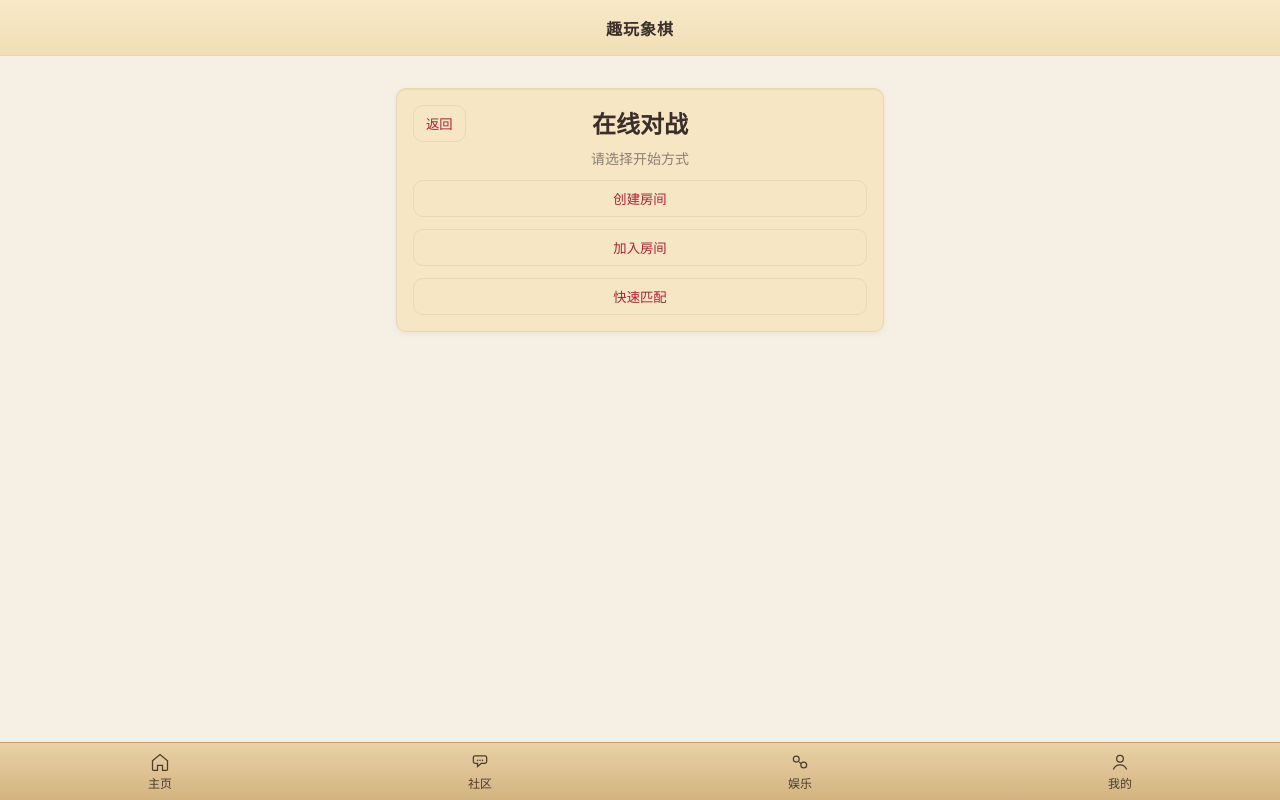
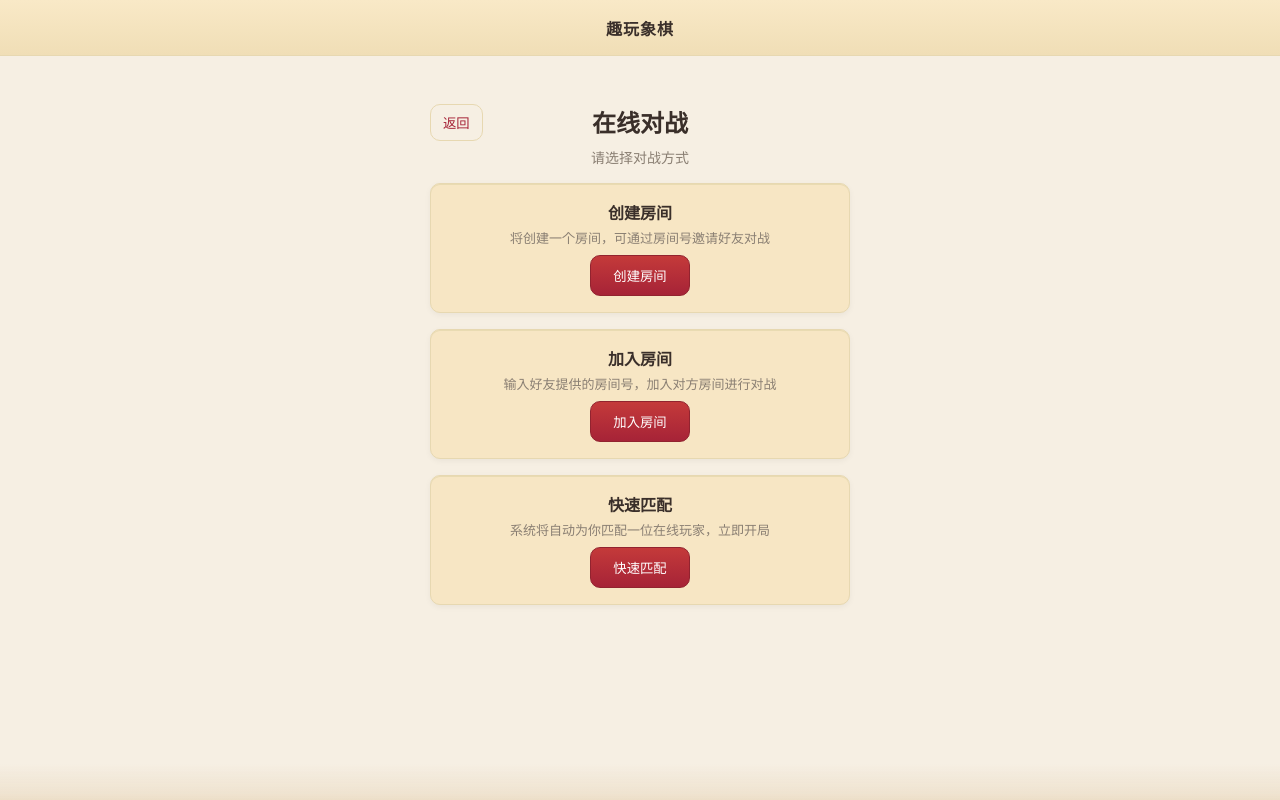
Before and after one commit to 401A-Coding/2025-Autumn-Software-Engineering, a React (Vite) app in the folder frontend/: page /app/online-lobby in a window 1280 px wide. Built offline with nearby package versions, Linux system fonts and the light colour scheme; no server answers; sample sign-in values are in the browser's storage.

Commit message:
feat:再次优化布局

```diff
--- a/frontend/src/features/chess/board.css
+++ b/frontend/src/features/chess/board.css
@@ -621,7 +621,14 @@
 @media (max-width: 500px) {
     .local-play .board {
         /* stronger padding deduction + lower cap to fit small phones */
-        --cell-size: clamp(20px, calc(((100vw - 80px) / 9) * 0.9), 40px) !important;
+        --cell-size: clamp(24px, calc((100vw - 80px) / 9), 40px) !important;
+    }
+}
+
+@media (max-width: 500px) {
+    .livebattle-board .board {
+        /* stronger padding deduction + lower cap to fit small phones */
+        --cell-size: clamp(28px, calc((100vw - 80px) / 9), 40px) !important;
     }
 }
 
@@ -629,7 +636,7 @@
 @media (max-width: 500px) {
     .custom-editor .board {
         /* slightly aggressive than default mobile: larger deduction and scale */
-        --cell-size: clamp(22px, calc(((100vw - 80px) / 9) * 0.85), 40px) !important;
+        --cell-size: clamp(24px, calc(((100vw - 80px) / 9) * 0.85), 40px) !important;
     }
 }
 
--- a/frontend/src/layouts/AppLayout.tsx
+++ b/frontend/src/layouts/AppLayout.tsx
@@ -1,18 +1,22 @@
-import { NavLink, Outlet } from 'react-router-dom'
+import { NavLink, Outlet, useLocation } from 'react-router-dom'
 import { IconHome, IconFun, IconProfile, IconCommunity } from '../components/icons'
 import './app-layout.css'
 
 export default function AppLayout() {
+    const location = useLocation()
+    const path = location.pathname
+    const showTabbar = ['/app/home', '/app/community', '/app/fun', '/app/profile'].includes(path)
     return (
         <div>
             <header className="header-bar with-safe-area">
                 <div className="header-title">趣玩象棋</div>
             </header>
 
-            <main className="page-container">
+            <main className={"page-container" + (showTabbar ? '' : ' no-tabbar')}>
                 <Outlet />
             </main>
 
+            {showTabbar && (
                 <nav className="tabbar with-safe-area">
                     <NavLink to="/app/home" className={({ isActive }) => `tab-item ${isActive ? 'active' : ''}`}>
                         <IconHome />
@@ -31,6 +35,7 @@ export default function AppLayout() {
                         <span>我的</span>
                     </NavLink>
                 </nav>
+            )}
         </div>
     )
 }
--- a/frontend/src/layouts/app-layout.css
+++ b/frontend/src/layouts/app-layout.css
@@ -12,6 +12,27 @@
     padding-top: env(safe-area-inset-top);
 }
 
+/* When tabbar is hidden, reduce bottom padding */
+.page-container.no-tabbar {
+    padding-bottom: 8px;
+}
+
+/* Decorative footer hint when tabbar is hidden */
+.page-container {
+    position: relative;
+}
+
+.page-container.no-tabbar::after {
+    content: "";
+    position: fixed;
+    left: 0;
+    right: 0;
+    bottom: 0;
+    height: 36px;
+    pointer-events: none;
+    background: linear-gradient(180deg, rgba(212, 179, 129, 0) 0%, rgba(212, 179, 129, 0.18) 80%, rgba(212, 179, 129, 0.28) 100%);
+}
+
 /* Remove horizontal edges on small screens for the root page container */
 @media (max-width: 420px) {
     .page-container {
--- a/frontend/src/pages/app/CustomBattle.tsx
+++ b/frontend/src/pages/app/CustomBattle.tsx
@@ -184,19 +184,6 @@ export default function CustomBattle() {
                         )}
                     </div>
 
-                    {/* 主体：棋盘 + 侧栏（在窄屏隐藏） */}
-                    <div className="row gap-16 align-start wrap">
-                        <div className="board-area">
-                            <div className="board-area__inner">
-                                <Board
-                                    customRules={ruleSet}
-                                    initialBoard={customBoard}
-                                    onMove={(m) => setMoves(prev => [...prev, m])}
-                                    onGameOver={(winner) => persistRecord(winner || undefined)}
-                                />
-                            </div>
-                        </div>
-
                     <aside className="col gap-12 flex-1 minw-260 hide-on-mobile">
                         <div className="pad-12 bg-muted rounded-8">
                             <div className="fw-700 mb-8">规则摘要</div>
@@ -238,7 +225,6 @@ export default function CustomBattle() {
                 </div>
                 <div className="text-center text-12 muted mt-8">动作数: {moves.length}</div>
             </div>
-            </div>
         </MobileFrame>
     )
 }
--- a/frontend/src/pages/app/Favorites.tsx
+++ b/frontend/src/pages/app/Favorites.tsx
@@ -46,7 +46,15 @@ export default function Favorites() {
                 ) : list.length === 0 ? (
                     <div className="empty-box">暂无收藏</div>
                 ) : (
-                    <div className="col gap-8" style={{ height: 420, overflowY: 'auto', paddingRight: 4 }}>
+                    <div
+                        className="col gap-8"
+                        style={{
+                            maxHeight: 'calc(100vh - 280px)',
+                            minHeight: 300,
+                            overflowY: 'auto',
+                            paddingRight: 4,
+                        }}
+                    >
                         {list.map(r => (
                             <HistoryCard
                                 key={r.id}
--- a/frontend/src/pages/app/History.tsx
+++ b/frontend/src/pages/app/History.tsx
@@ -159,7 +159,16 @@ function RecordsList({ filter, list, loading, onRefresh, meProfile }: { filter:
                 </div>
             )}
 
-            <div className="col gap-8" style={{ height: 420, overflowY: 'auto', paddingRight: 4 }}>
+            <div
+                className="col gap-8"
+                style={{
+                    /* 自适应屏幕高度：在较高屏幕上更舒适 */
+                    maxHeight: 'calc(100vh - 280px)',
+                    minHeight: 300,
+                    overflowY: 'auto',
+                    paddingRight: 4,
+                }}
+            >
                 {filtered.map(r => (
                     <HistoryCard
                         key={r.id}
--- a/frontend/src/pages/app/OnlineLobby.tsx
+++ b/frontend/src/pages/app/OnlineLobby.tsx
@@ -4,20 +4,31 @@ import './app-pages.css'
 export default function OnlineLobby() {
     const navigate = useNavigate()
     return (
-        <section className="paper-card card-pad text-center">
+        <div style={{ maxWidth: 420, margin: '0 auto', padding: '16px 0' }}>
             <div style={{ position: 'relative', paddingBottom: 8 }}>
                 <button className="btn-ghost" onClick={() => navigate('/app')} style={{ position: 'absolute', left: 0, top: 0 }}>
                     返回
                 </button>
-                <h2 className="mt-0" style={{ margin: 0 }}>在线对战</h2>
+                <h2 className="mt-0" style={{ margin: 0, textAlign: 'center' }}>在线对战</h2>
             </div>
-            <div className="muted text-14 mb-12">请选择开始方式</div>
-            <div className="col gap-12">
-                <button className="btn-ghost" onClick={() => navigate('/app/live-battle?action=create')}>创建房间</button>
-                <button className="btn-ghost" onClick={() => navigate('/app/live-battle?action=join')}>加入房间</button>
-                <button className="btn-ghost" onClick={() => navigate('/app/live-battle?action=match')}>快速匹配</button>
+            <div className="muted text-14 mb-16" style={{ textAlign: 'center' }}>请选择对战方式</div>
+            <div className="col gap-16">
+                <section className="paper-card card-pad" style={{ textAlign: 'center' }}>
+                    <div className="fw-700 mb-4">创建房间</div>
+                    <div className="muted text-13 mb-8">将创建一个房间，可通过房间号邀请好友对战</div>
+                    <button className="btn-primary w-100" onClick={() => navigate('/app/live-battle?action=create')}>创建房间</button>
+                </section>
+                <section className="paper-card card-pad" style={{ textAlign: 'center' }}>
+                    <div className="fw-700 mb-4">加入房间</div>
+                    <div className="muted text-13 mb-8">输入好友提供的房间号，加入对方房间进行对战</div>
+                    <button className="btn-primary w-100" onClick={() => navigate('/app/live-battle?action=join')}>加入房间</button>
+                </section>
+                <section className="paper-card card-pad" style={{ textAlign: 'center' }}>
+                    <div className="fw-700 mb-4">快速匹配</div>
+                    <div className="muted text-13 mb-8">系统将自动为你匹配一位在线玩家，立即开局</div>
+                    <button className="btn-primary w-100" onClick={() => navigate('/app/live-battle?action=match')}>快速匹配</button>
+                </section>
             </div>
-
-        </section>
+        </div>
     )
 }
--- a/frontend/src/pages/app/Profile.tsx
+++ b/frontend/src/pages/app/Profile.tsx
@@ -47,7 +47,8 @@ export default function Profile() {
                 const data = await userApi.getMe()
                 setMe(data)
                 setNewNickname(data.nickname || '')
-                setNewBio((data as any).bio || '')
+                // bio 字段类型未在 types/api.d.ts 里声明，实际后端已支持
+                setNewBio((data as { bio?: string | null }).bio || '')
             } catch (e) {
                 setError(e instanceof Error ? e.message : '加载失败')
             } finally {
@@ -65,7 +66,8 @@ export default function Profile() {
         setSaving(true)
         setError(null)
         try {
-            const updated = await userApi.updateMe({ nickname: newNickname, bio: newBio || null } as any) as Me
+            // bio 字段类型未在 types/api.d.ts 里声明，实际后端已支持
+            const updated = await userApi.updateMe({ nickname: newNickname, bio: newBio || null } as { nickname: string; bio?: string | null }) as Me
             setMe(updated)
             setShowEdit(false)
         } catch (e) {
@@ -117,7 +119,7 @@ export default function Profile() {
                             <div className="profile-meta">
                                 <div className="mt-6"><strong>昵称：</strong>{me.nickname || '-'}</div>
                                 <div className="mt-6"><strong>手机号：</strong>{me.phone || '-'}</div>
-                                <div className="mt-6"><strong>签名：</strong>{(me as any).bio || '-'}</div>
+                                <div className="mt-6"><strong>签名：</strong>{(me as { bio?: string | null }).bio || '-'}</div>
                                 <div className="mt-6"><strong>创建时间：</strong>{formatDate((me as any).createdAt)}</div>
                             </div>
 
--- a/frontend/src/pages/app/app-pages.css
+++ b/frontend/src/pages/app/app-pages.css
@@ -3,6 +3,14 @@
     padding: 16px;
 }
 
+/* Online lobby main card: widen to ~1.5x of original small card */
+.online-lobby-card {
+    width: 540px;
+    max-width: 100%;
+    margin-left: auto;
+    margin-right: auto;
+}
+
 .pad-4 {
     padding: 4px;
 }
@@ -193,6 +201,10 @@
 /* Width helpers */
 .w-60 {
     width: 60px;
+}
+
+.w-100 {
+    width: 100%;
 }
 
 .w-64 {
```
Also changed, not shown: frontend/src/pages/app/LiveBattle.tsx (+77 -66 lines), 1 other file (tests, documents, lock files or other folders). Lines whose indentation alone changed are shown as unchanged.
